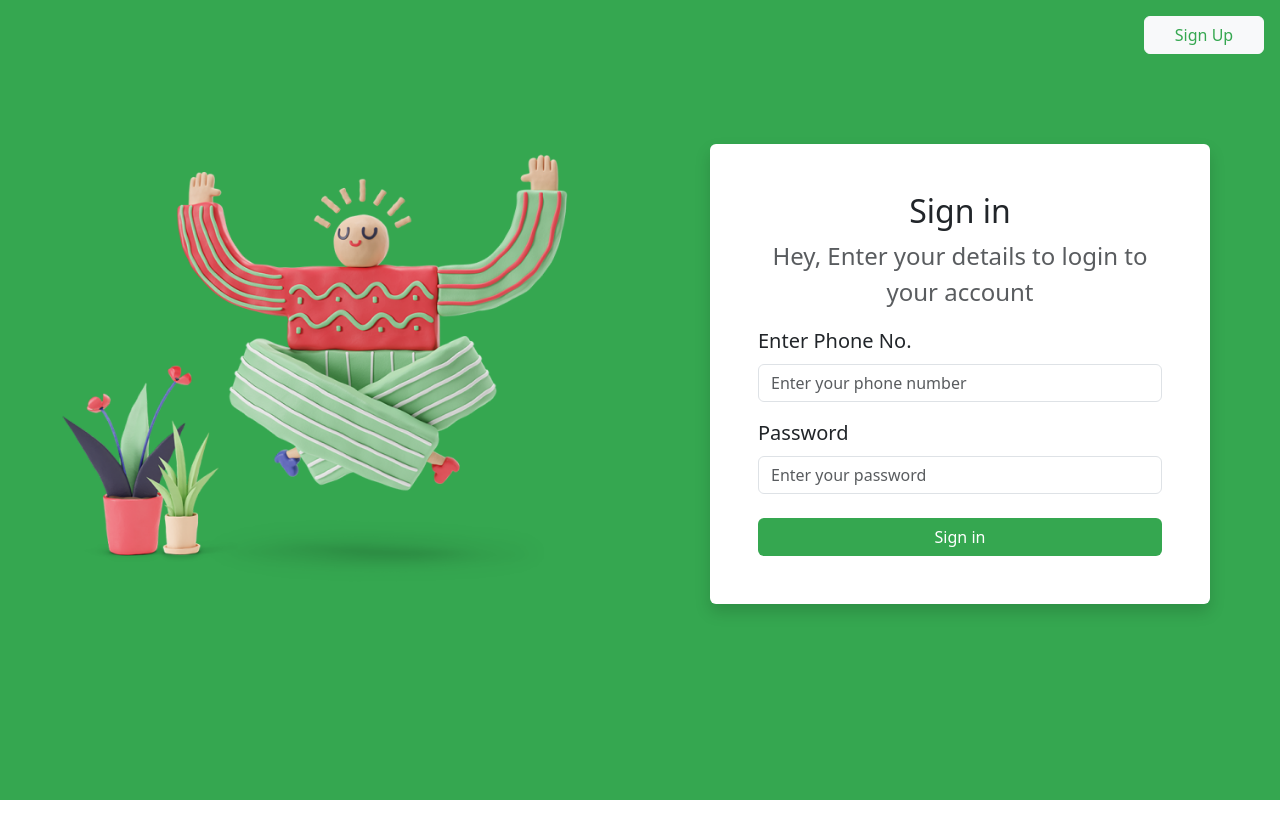
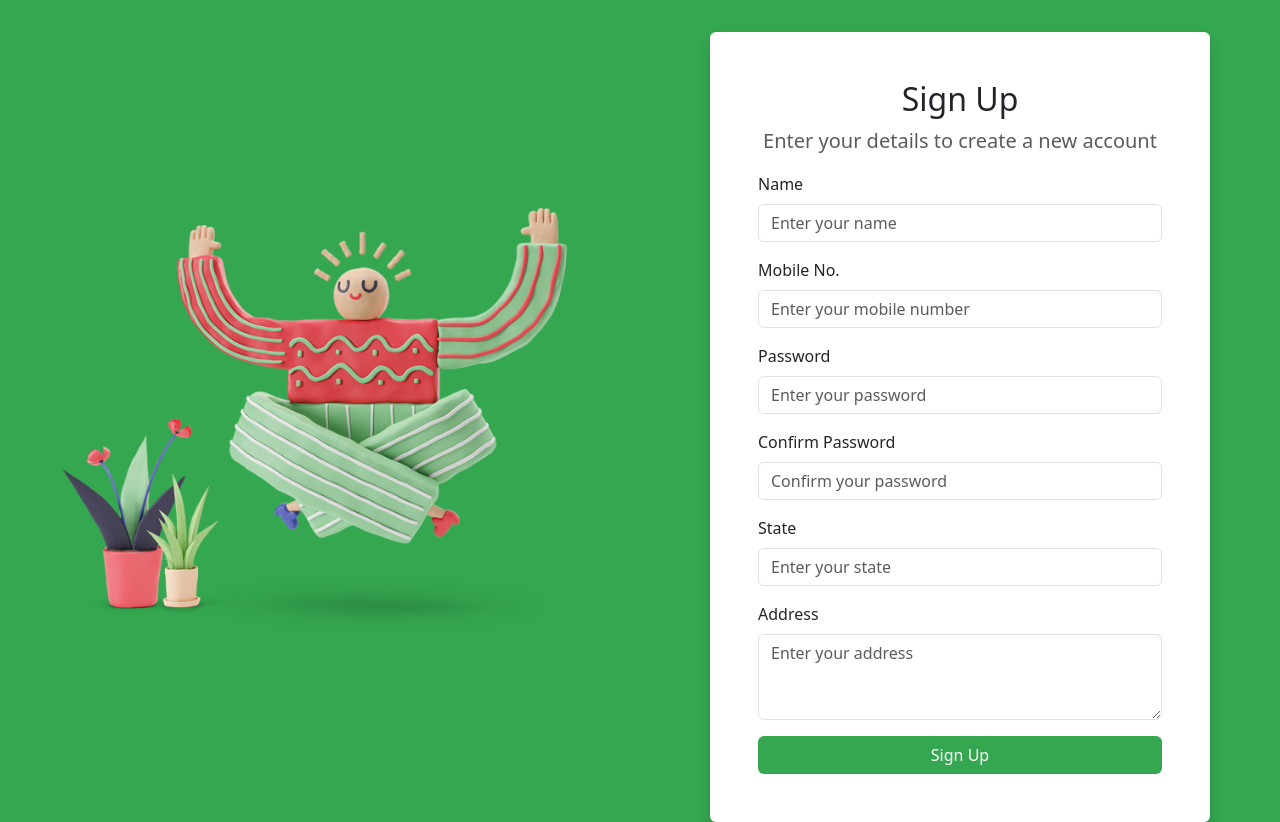
Before and after one commit to AgroSence/AgroSence, a React (Vite) app in the folder agrosence/: page /signup in a window 1280 px wide. Before the commit the page ends 800 px from the top, so only its background shows below. Built offline with nearby package versions, Linux system fonts and the light colour scheme.

Commit message:
Signup (Register user) Page Completed

```diff
--- a/agrosence/pages/Login.jsx
+++ b/agrosence/pages/Login.jsx
@@ -2,6 +2,7 @@ import React from "react";
 import "bootstrap/dist/css/bootstrap.min.css";
 import { resource } from "../resource";
 import "../src/css/Login.css";
+import { Link } from "react-router-dom"; // Import Link from React Router
 
 const LoginPage = () => {
   return (
@@ -11,6 +12,7 @@ const LoginPage = () => {
         style={{ height: "100vh", backgroundColor: "#35a750" }}
       >
         <div className="d-flex justify-content-end p-3">
+          <Link to="/signup">
             <button
               type="button"
               className="btn btn-light fs-6"
@@ -18,6 +20,7 @@ const LoginPage = () => {
             >
               Sign Up
             </button>
+          </Link>
         </div>
         <div
           className="w-100 d-flex justify-content-center align-items-center flex-column flex-md-row"
@@ -44,9 +47,7 @@ const LoginPage = () => {
                 marginTop: "2rem",
               }}
             >
-              <h2 className="text-center">
-                Sign in
-              </h2>
+              <h2 className="text-center">Sign in</h2>
               <p className="text-center text-muted fs-4">
                 Hey, Enter your details to login to your account
               </p>
--- /dev/null
+++ b/agrosence/pages/Signup.jsx
@@ -0,0 +1,133 @@
+import React from "react";
+import "bootstrap/dist/css/bootstrap.min.css";
+import { resource } from "../resource";
+import "../src/css/Login.css";
+
+const SignUpPage = () => {
+  return (
+    <>
+      <div
+        className="main"
+        style={{ height: "100vh", backgroundColor: "#35a750" }}
+      >
+
+        <div
+          className="w-100 d-flex justify-content-center align-items-center flex-column flex-md-row"
+          style={{ backgroundColor: "#35a750" }}
+        >
+          {/* Left Container: Image */}
+          <div className="container w-100 w-md-50 d-flex justify-content-center align-items-center mt-4 mt-md-0">
+            <img
+              src={resource.Register.src}
+              alt={resource.Register.alt}
+              className="img-fluid"
+              style={{ maxHeight: "70%", width: "auto" }}
+            />
+          </div>
+
+          {/* Right Container: Form */}
+          <div className="container w-100 w-md-50 d-flex justify-content-center align-items-center mt-4 mt-md-0">
+            <div
+              className="container bg-white p-5 rounded shadow"
+              style={{
+                minWidth: "300px",
+                maxWidth: "500px",
+                height: "auto",
+                marginTop: "2rem",
+              }}
+            >
+              <h2 className="text-center">Sign Up</h2>
+              <p className="text-center text-muted fs-5">
+                Enter your details to create a new account
+              </p>
+
+              <form>
+                <div className="mb-3">
+                  <label htmlFor="name" className="form-label fs-6">
+                    Name
+                  </label>
+                  <input
+                    type="text"
+                    id="name"
+                    className="form-control fs-6"
+                    placeholder="Enter your name"
+                  />
+                </div>
+
+                <div className="mb-3">
+                  <label htmlFor="mobile" className="form-label fs-6">
+                    Mobile No.
+                  </label>
+                  <input
+                    type="text"
+                    id="mobile"
+                    className="form-control fs-6"
+                    placeholder="Enter your mobile number"
+                  />
+                </div>
+
+                <div className="mb-3">
+                  <label htmlFor="password" className="form-label fs-6">
+                    Password
+                  </label>
+                  <input
+                    type="password"
+                    id="password"
+                    className="form-control fs-6"
+                    placeholder="Enter your password"
+                  />
+                </div>
+
+                <div className="mb-3">
+                  <label htmlFor="confirmPassword" className="form-label fs-6">
+                    Confirm Password
+                  </label>
+                  <input
+                    type="password"
+                    id="confirmPassword"
+                    className="form-control fs-6"
+                    placeholder="Confirm your password"
+                  />
+                </div>
+
+                <div className="mb-3">
+                  <label htmlFor="state" className="form-label fs-6">
+                    State
+                  </label>
+                  <input
+                    type="text"
+                    id="state"
+                    className="form-control fs-6"
+                    placeholder="Enter your state"
+                  />
+                </div>
+
+                <div className="mb-3">
+                  <label htmlFor="address" className="form-label fs-6">
+                    Address
+                  </label>
+                  <textarea
+                    id="address"
+                    className="form-control fs-6"
+                    placeholder="Enter your address"
+                    rows="3"
+                  />
+                </div>
+
+                <button
+                  type="submit"
+                  className="btn w-100"
+                  style={{ backgroundColor: "#35a750", color: "white" }}
+                >
+                  Sign Up
+                </button>
+              </form>
+            </div>
+          </div>
+        </div>
+      </div>
+    </>
+  );
+};
+
+export default SignUpPage;
--- a/agrosence/src/App.jsx
+++ b/agrosence/src/App.jsx
@@ -1,16 +1,17 @@
 import React from "react";
-import ReactDOM from "react-dom/client";
+import { BrowserRouter as Router, Route, Routes } from "react-router-dom"; // Import Routes and Route
 import LoginPage from "../pages/Login"; // Assuming LoginPage is in the same directory
+import SignupPage from "../pages/Signup"; // Assuming SignupPage is in the same directory
 
 const App = () => {
   return (
-    <div>
-      <LoginPage />
-    </div>
+    <Router>
+      <Routes>
+        <Route path="/" element={<LoginPage />} />
+        <Route path="/signup" element={<SignupPage />} />
+      </Routes>
+    </Router>
   );
 };
 
-// const root = ReactDOM.createRoot(document.getElementById("root"));
-// root.render(<App />);
-
 export default App;
```
Lines whose indentation alone changed are shown as unchanged.
